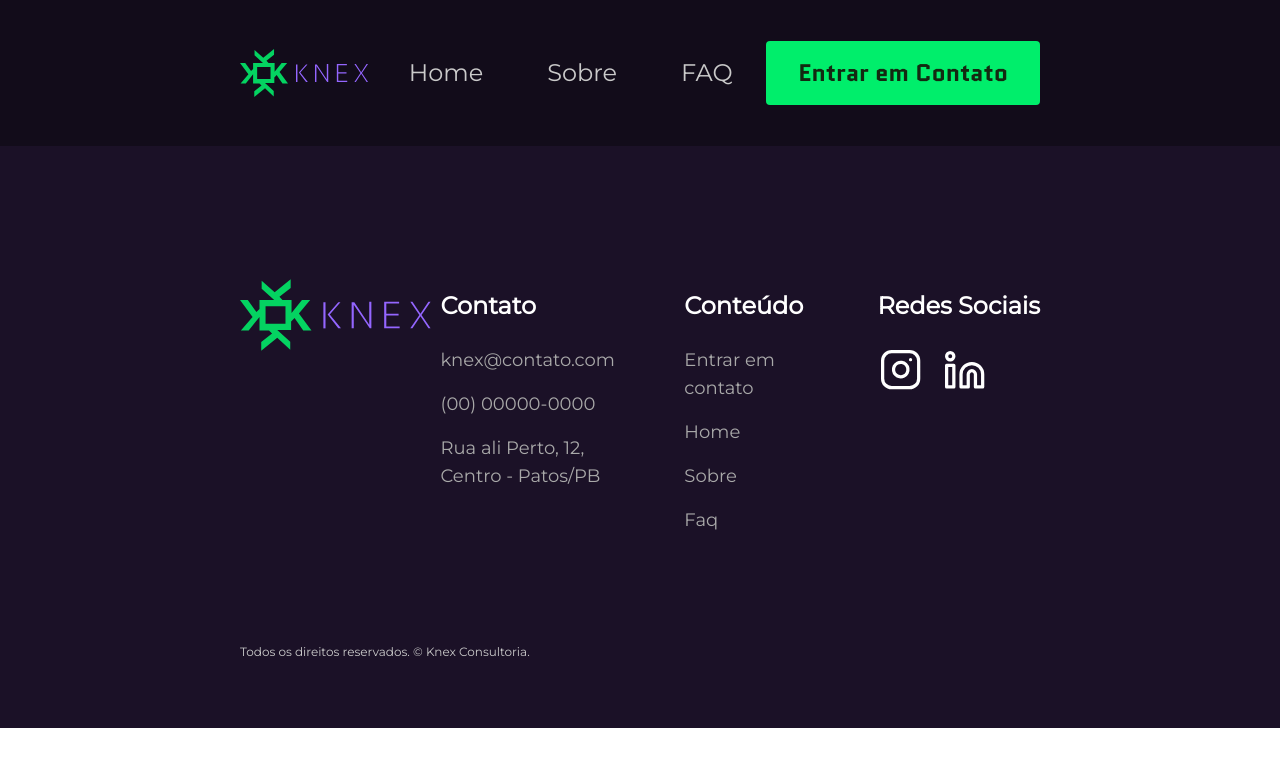
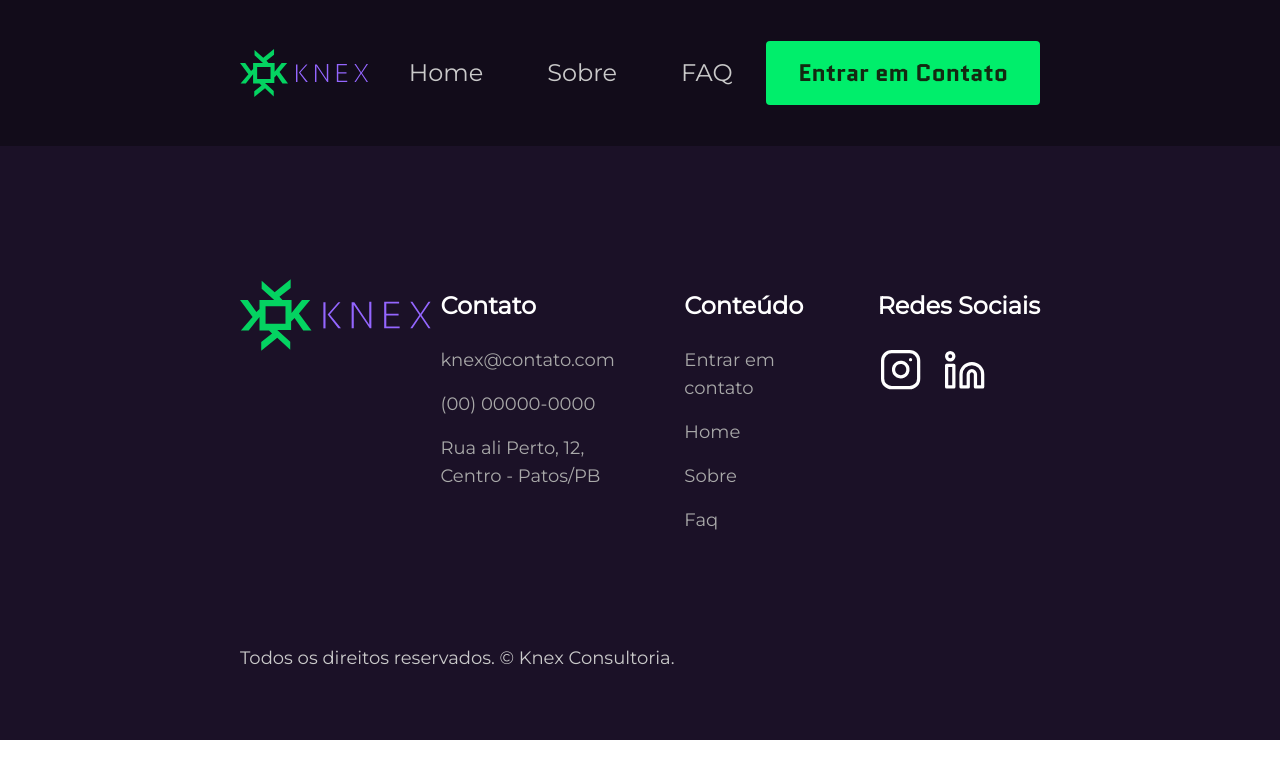
Before and after one commit to knex-projects/NewKnex-lp, a Next.js app: page /sobre in a window 1280 px wide. Shown: the top 778 px of the page. Built offline with nearby package versions, Linux system fonts and the light colour scheme.

Commit message:
fix(Footer): Corrigir tamanho da fonte no texto de direitos reservados na versão do desktop

```diff
--- a/src/components/layout/Footer/Footer.tsx
+++ b/src/components/layout/Footer/Footer.tsx
@@ -53,7 +53,7 @@ export default function Footer() {
                     </div>
                 </div>
             </div>
-            <p className="mt-27.5 text-xs text-center text-W4 md:text-start">Todos os direitos reservados. © Knex Consultoria.</p>
+            <p className="mt-27.5 text-xs text-center text-W4 md:text-start md:text-lg">Todos os direitos reservados. © Knex Consultoria.</p>
         </footer>
     )
 }
```
